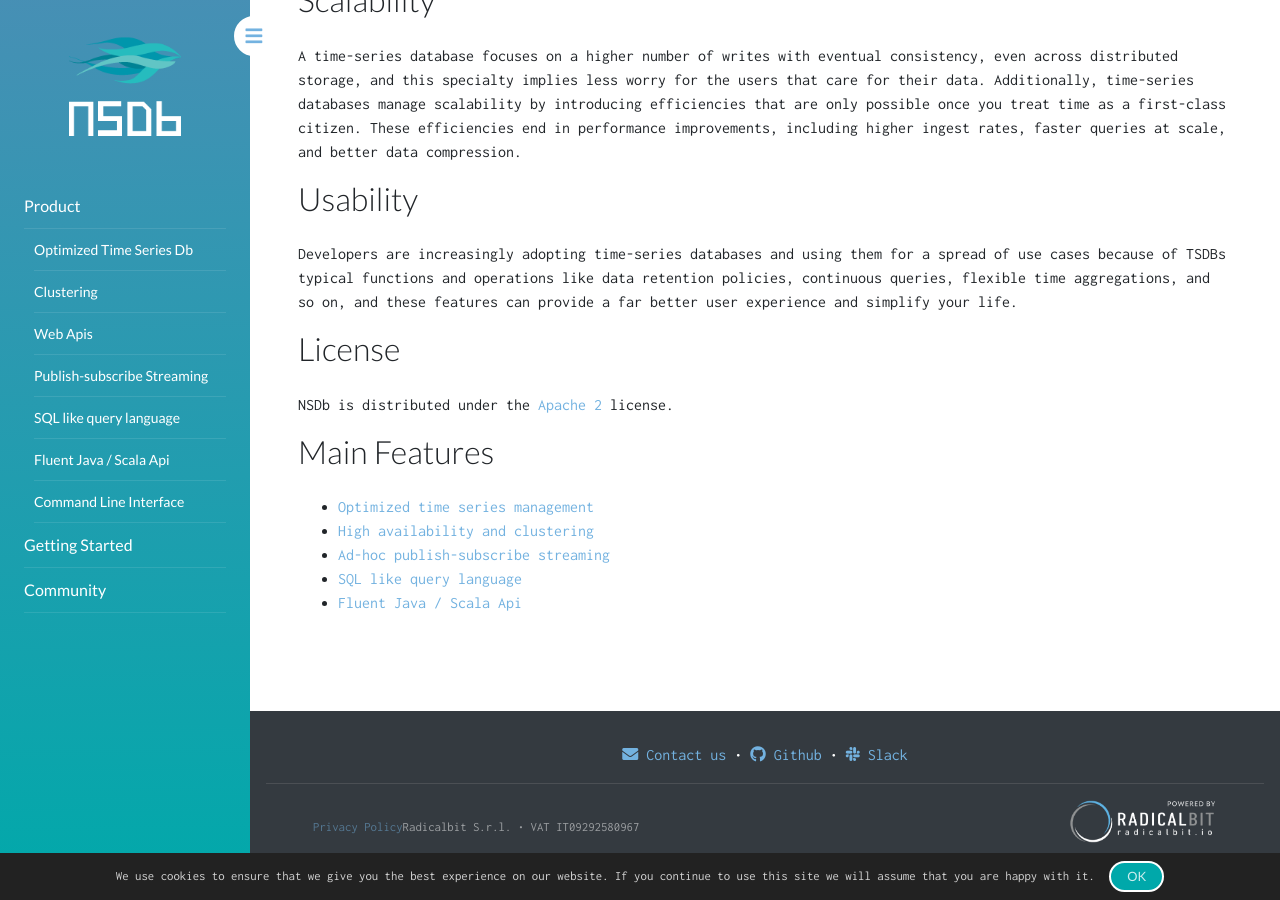
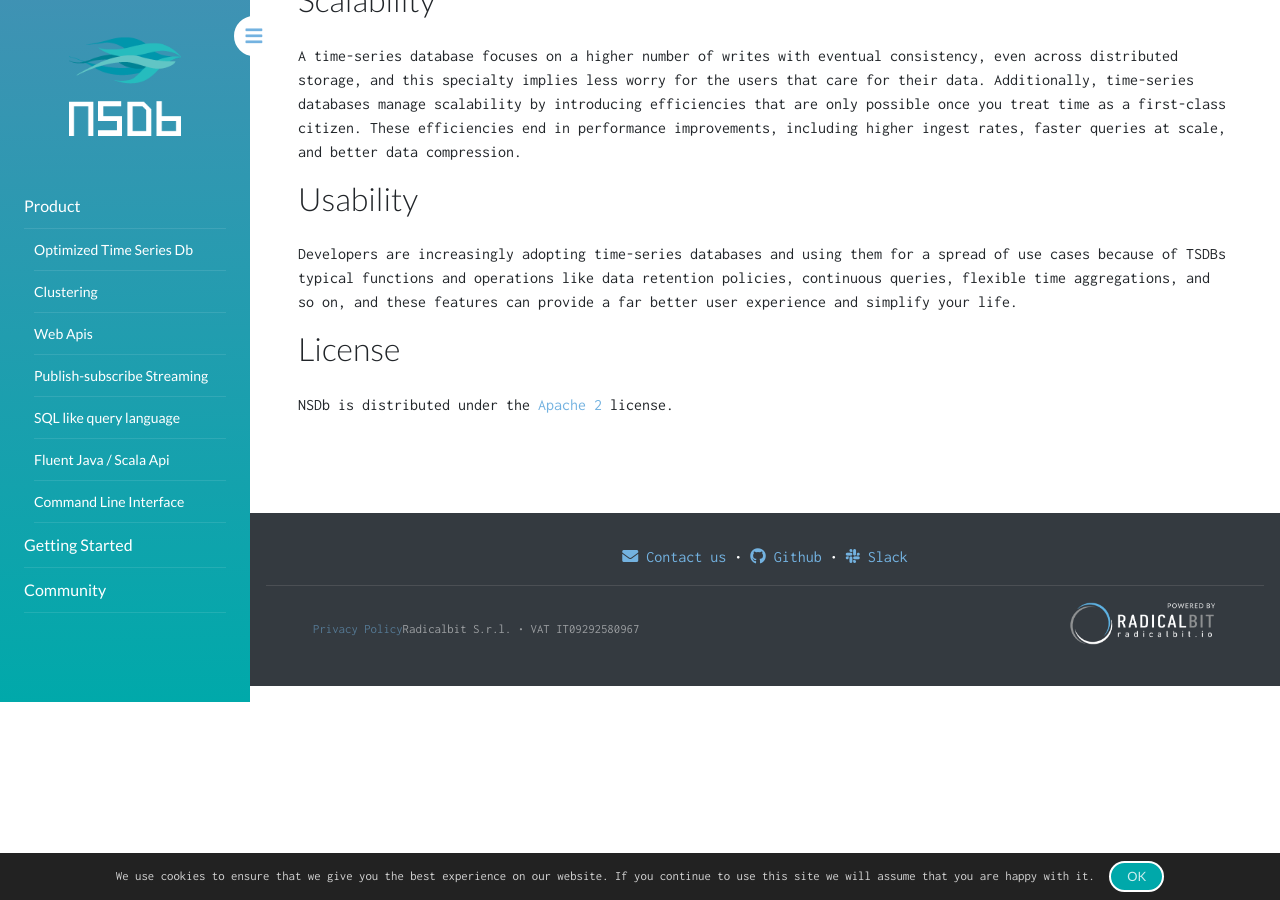
Before and after one commit to nsdb-io/nsdb-io.github.io, a Jekyll site: the page built from Products.md, in a window 1280 px wide and 900 px high, scrolled down 624 px. Built offline with Jekyll 4.4.1, drawn with Linux system fonts in a browser that asks for light colours; nearby versions of some CDN libraries.

Commit message:
redundant contents removed

```diff
--- a/Products.md
+++ b/Products.md
@@ -28,12 +28,3 @@ Developers are increasingly adopting time-series databases and using them for a
 
 ## License
 NSDb is distributed under the [Apache 2](http://www.apache.org/licenses/LICENSE-2.0) license.
-
-
-## Main Features
-
-* [Optimized time series management](/Architecture)
-* [High availability and clustering](/Clustering)
-* [Ad-hoc publish-subscribe streaming](/PublishSubscribe)
-* [SQL like query language](/SQL)
-* [Fluent Java / Scala Api](/API_doc)
```
Also changed, not shown: products.md (+0 -9 lines).
